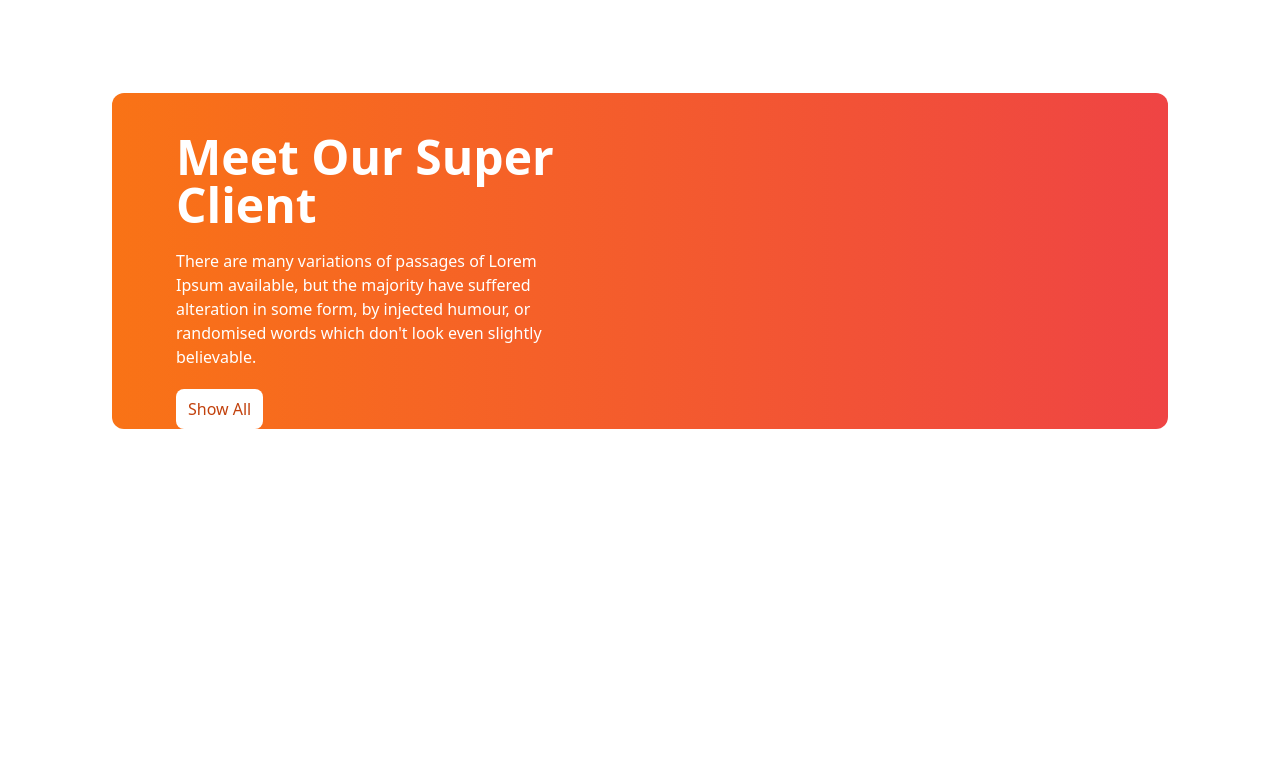
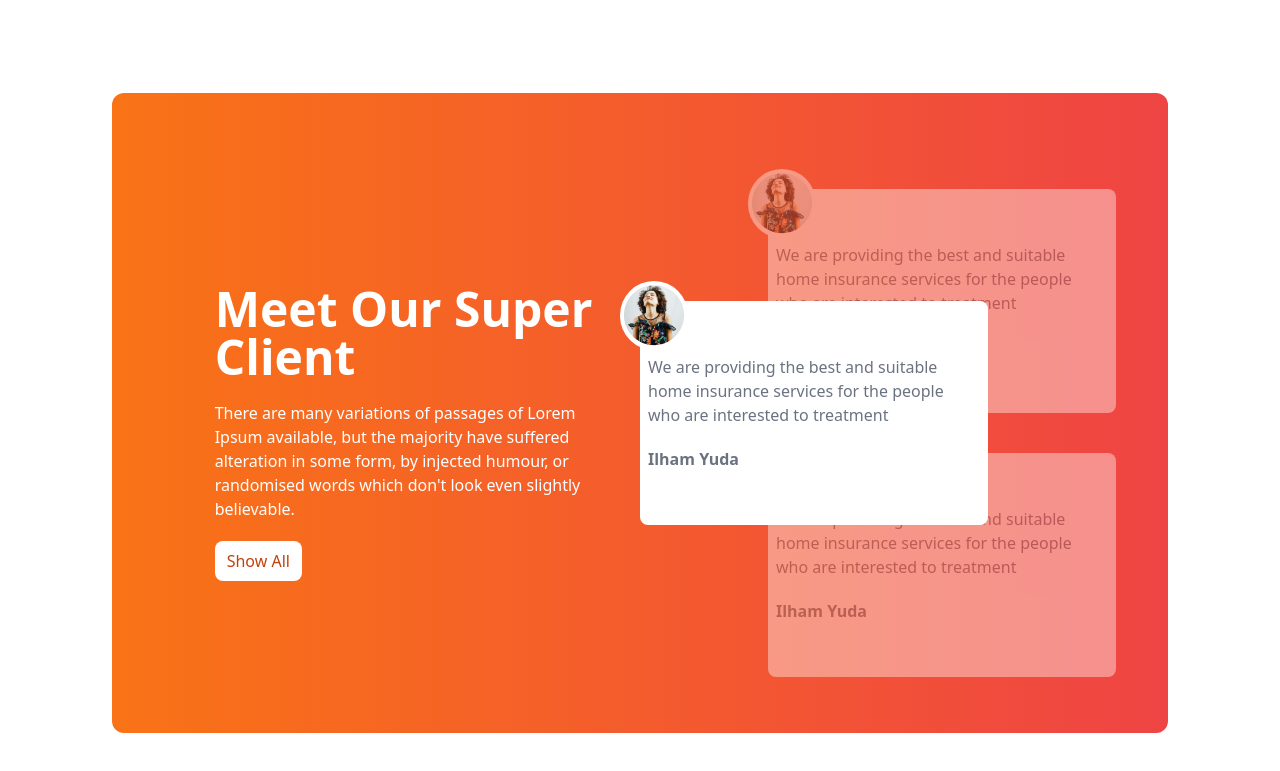
Before and after one commit to habib4445/Tailwind-css, a plain HTML site: page Tea-House.html in a window 1280 px wide. Shown: the part 1691-2462 px from the top of the page. Before the commit the page ends 2216 px from the top, so only its background shows below. Drawn offline with nearby package versions, Linux system fonts and the light colour scheme.

Commit message:
review section done

```diff
--- a/Tea-House.html
+++ b/Tea-House.html
@@ -153,13 +153,57 @@ tea time at The <br>
 <section class="mb-24">
     <div class="text-white px-7 md:px-16  bg-gradient-to-r from-orange-500 to-red-500 rounded-xl grid grid-cols-1 lg:grid-cols-2">
 <!-- text section -->
- <div class="w-5/6 ">
+ <div class="flex justify-center items-center">
+
+    <div class="w-5/6 ">
     <h1 class="text-5xl font-bold mb-5 mt-10 ">Meet Our Super Client</h1>
     <p class="mb-5">There are many variations of passages of Lorem Ipsum available, but the majority have suffered alteration in some form, by injected humour, or randomised words which don't look even slightly believable. </p>
     <button class="px-3 py-2 rounded-lg bg-white  text-orange-700">Show All</button>
  </div>
+
+ </div>
  <!-- Review card section -->
-  <div></div>
+  <div class="relative py-24">
+    <!-- middle card -->
+<div class="absolute z-10 top-44 md:top-52">
+     <div class=" flex items-center px-5 pl-2 h-56 bg-white text-black rounded-lg w-full md:w-3/4">
+        <div class="absolute -top-5 -left-5 bg-white rounded-full   ">
+            <img class="p-1" src="./images/client.png" alt="">
+        </div>
+        <div>
+            <p class="text-gray-500 mb-5">We are providing the best and suitable home insurance services for the people who are interested to treatment</p>
+            <h1 class="font-bold text-gray-500">Ilham Yuda</h1>
+        </div>
+
+     </div>
+ </div>
+
+    <!-- top card -->
+     <div class="md:left-32 left-8  relative opacity-40 flex items-center px-5 pl-2 h-56 bg-white text-black rounded-lg w-full md:w-3/4">
+        <div class="absolute -top-5 -left-5 bg-white rounded-full   ">
+            <img class="p-1" src="./images/client.png" alt="">
+        </div>
+        <div>
+            <p class="text-gray-500 mb-5">We are providing the best and suitable home insurance services for the people who are interested to treatment</p>
+            <h1 class="font-bold text-gray-500">Ilham Yuda</h1>
+        </div>
+
+     </div>
+
+
+
+<!-- bottom card -->
+<div class="relative left-8 md:left-32 opacity-40 top-10 flex items-center px-5 pl-2 h-56 bg-white text-black rounded-lg w-full md:w-3/4">
+        <div class="absolute -top-5 -left-5 bg-white rounded-full   ">
+            <img class="p-1" src="./images/client.png" alt="">
+        </div>
+        <div>
+            <p class="text-gray-500 mb-5">We are providing the best and suitable home insurance services for the people who are interested to treatment</p>
+            <h1 class="font-bold text-gray-500">Ilham Yuda</h1>
+        </div>
+
+     </div>
+  </div>
 
     </div>
 
```
